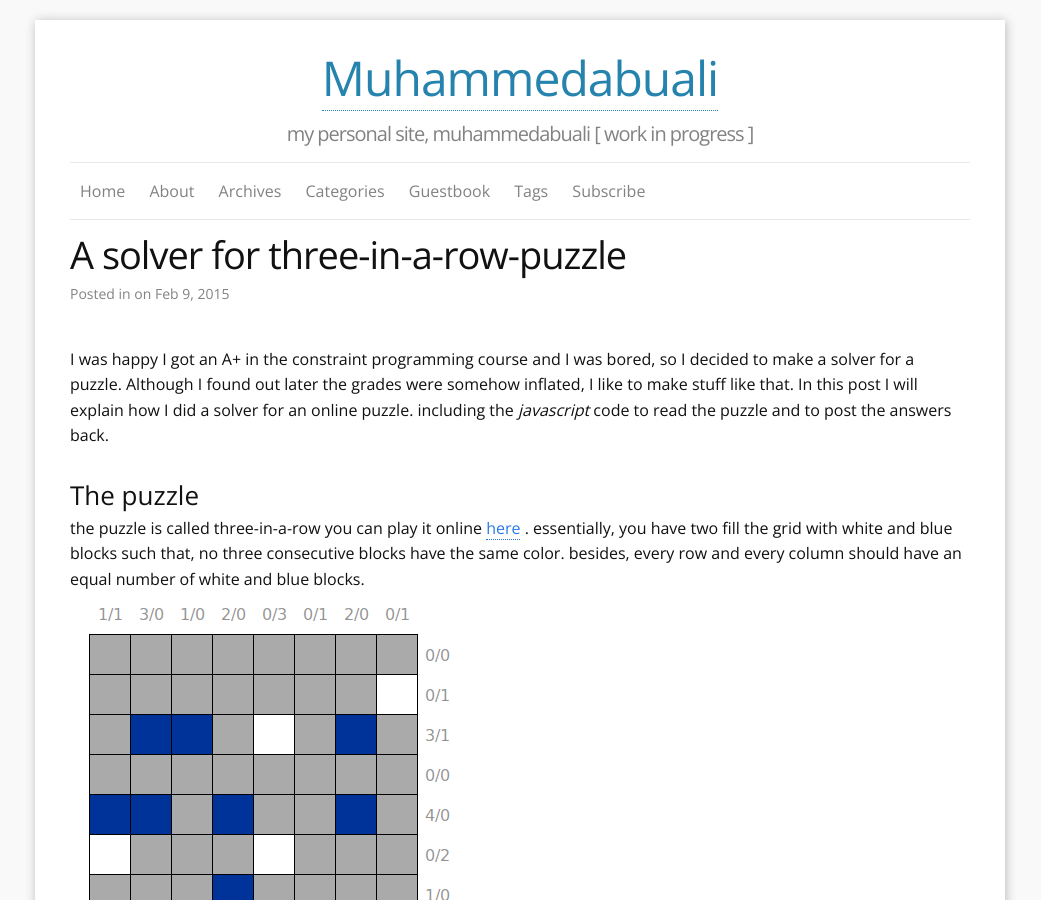
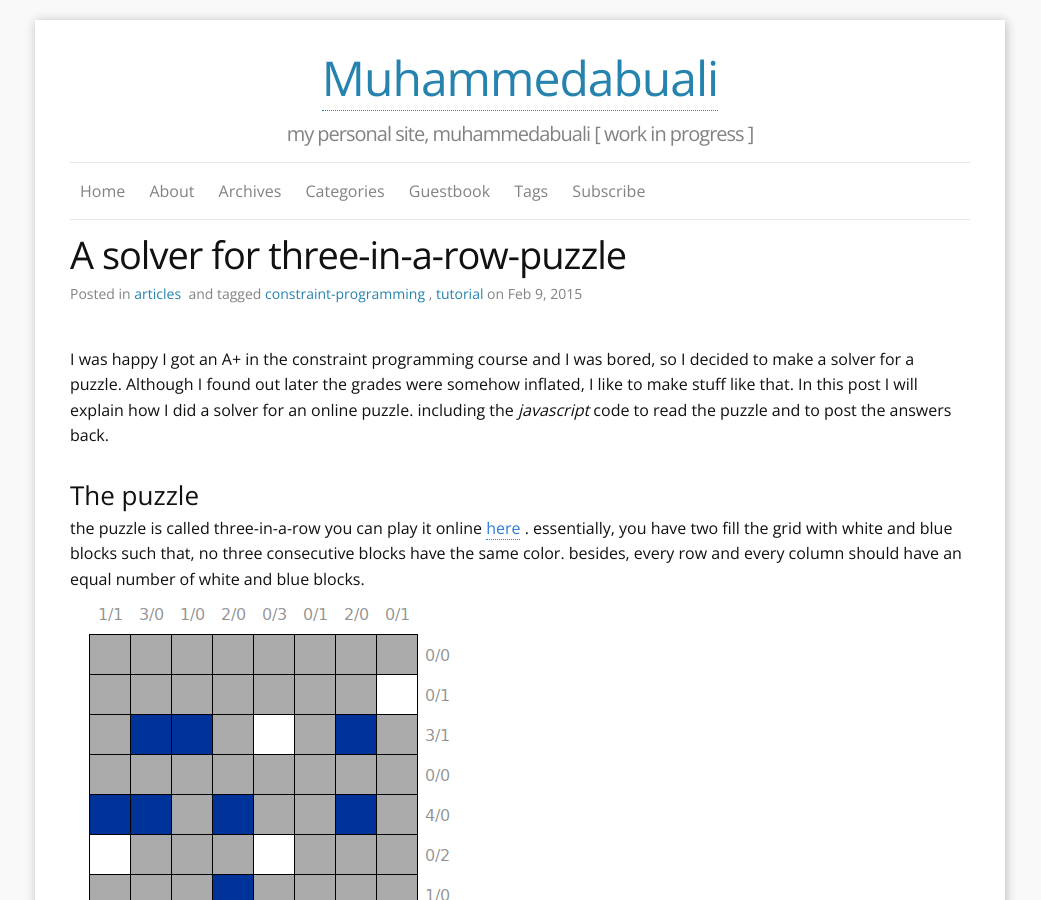
Before and after one commit to muhammedabuali/muhammedabuali.github.io, a Jekyll site: the page built from _posts/2015-02-09-three-in-a-row.md, in a window 1280 px wide and 900 px high. Shown: the whole window, without its empty margins (120-1161 px from the left). Built offline with Jekyll 4.4.1, drawn with Linux system fonts in a browser that asks for light colours; comment, search, counter and statistics services are not loaded.

Commit message:
fix tags

```diff
--- a/_posts/2015-02-09-three-in-a-row.md
+++ b/_posts/2015-02-09-three-in-a-row.md
@@ -2,6 +2,10 @@
 title: A solver for three-in-a-row-puzzle
 layout: post
 published: true
+categories: articles
+tags:
+  - constraint-programming
+  - tutorial
 ---
 
 <br>
```
Also changed, not shown: _posts/2014-09-19-hello-blog.md (+2 -2 lines).
